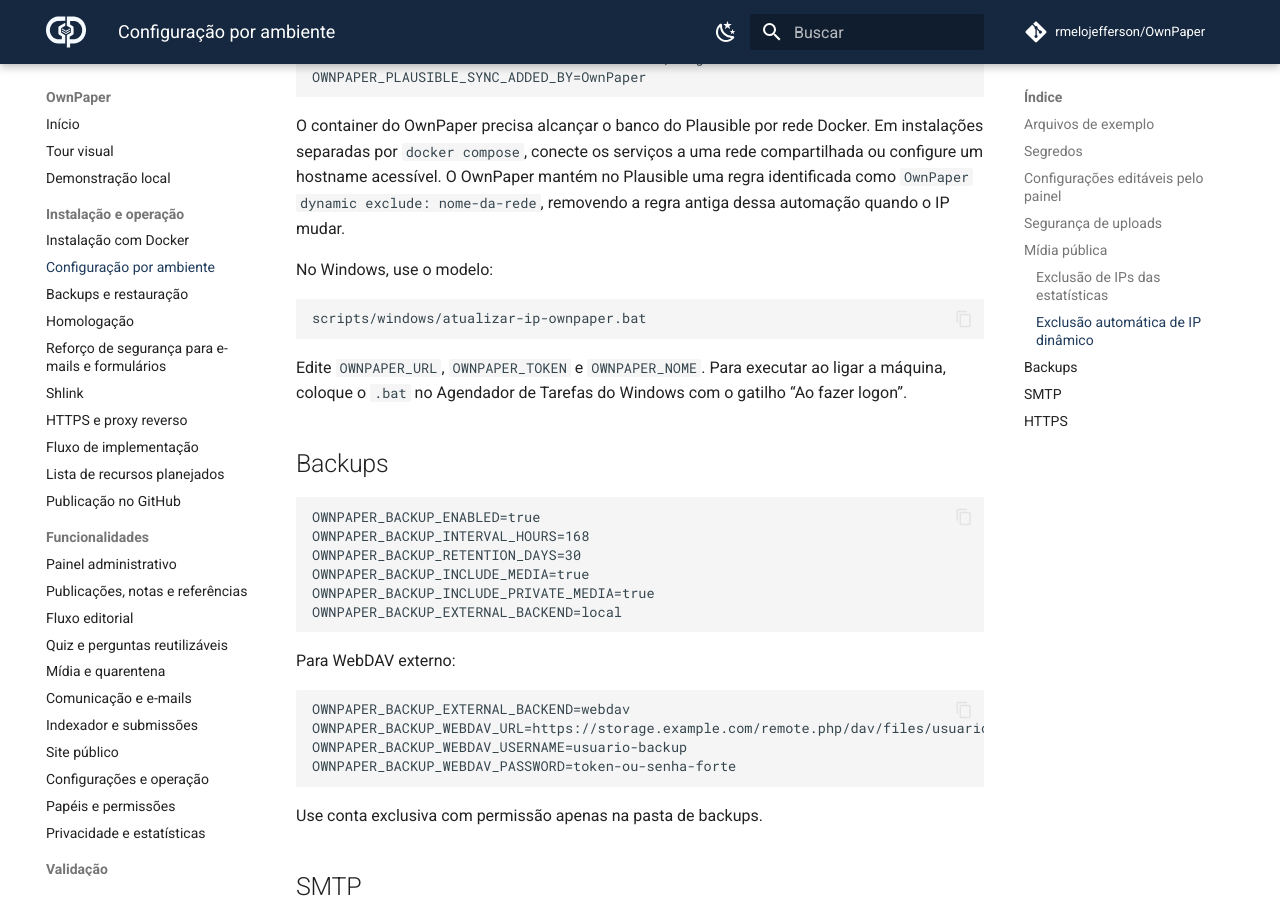
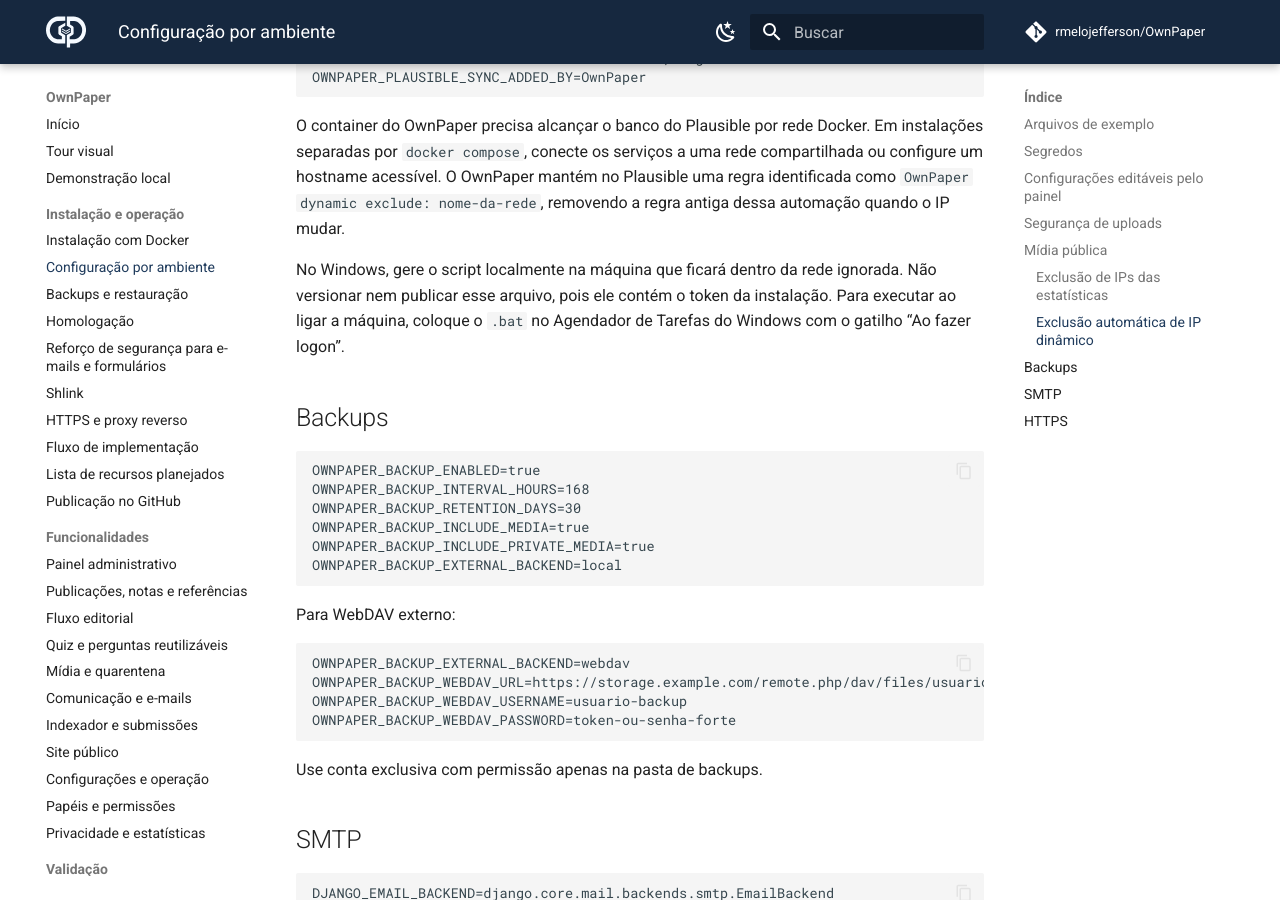
Before and after one commit to rmelojefferson/OwnPaper, an MkDocs documentation site: the page built from docs/deployment/configuration.md, in a window 1280 px wide and 900 px high, scrolled down 2738 px. Built offline with MkDocs 1.6.1 and Material for MkDocs 9.7.7, drawn with Linux system fonts in a browser that asks for light colours; comment, search, counter and statistics services are not loaded.

Commit message:
Remove script local de atualizacao de IP

````diff
--- a/docs/deployment/configuration.md
+++ b/docs/deployment/configuration.md
@@ -120,13 +120,7 @@
 
 O container do OwnPaper precisa alcançar o banco do Plausible por rede Docker. Em instalações separadas por `docker compose`, conecte os serviços a uma rede compartilhada ou configure um hostname acessível. O OwnPaper mantém no Plausible uma regra identificada como `OwnPaper dynamic exclude: nome-da-rede`, removendo a regra antiga dessa automação quando o IP mudar.
 
-No Windows, use o modelo:
-
-```text
-scripts/windows/atualizar-ip-ownpaper.bat
-```
-
-Edite `OWNPAPER_URL`, `OWNPAPER_TOKEN` e `OWNPAPER_NOME`. Para executar ao ligar a máquina, coloque o `.bat` no Agendador de Tarefas do Windows com o gatilho “Ao fazer logon”.
+No Windows, gere o script localmente na máquina que ficará dentro da rede ignorada. Não versionar nem publicar esse arquivo, pois ele contém o token da instalação. Para executar ao ligar a máquina, coloque o `.bat` no Agendador de Tarefas do Windows com o gatilho “Ao fazer logon”.
 
 ## Backups
 
````
Also changed, not shown: 1 other file.
